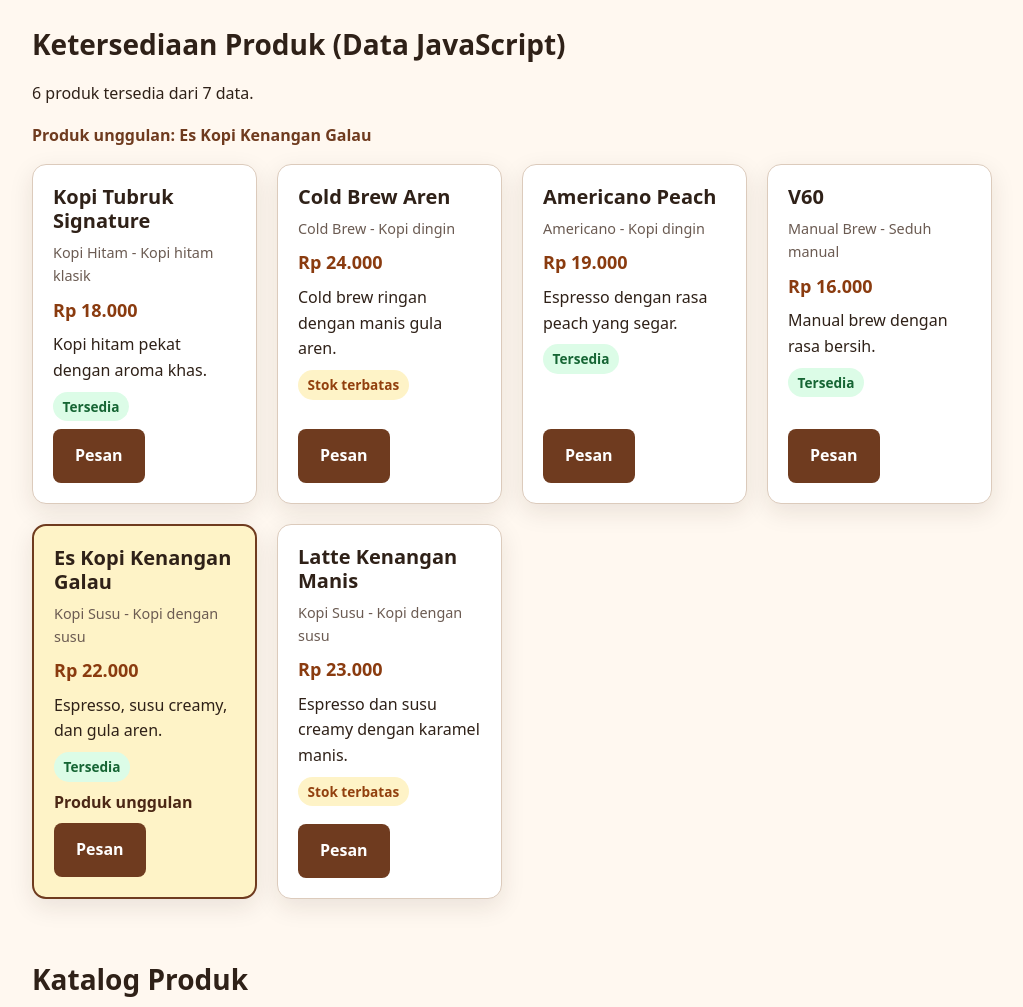
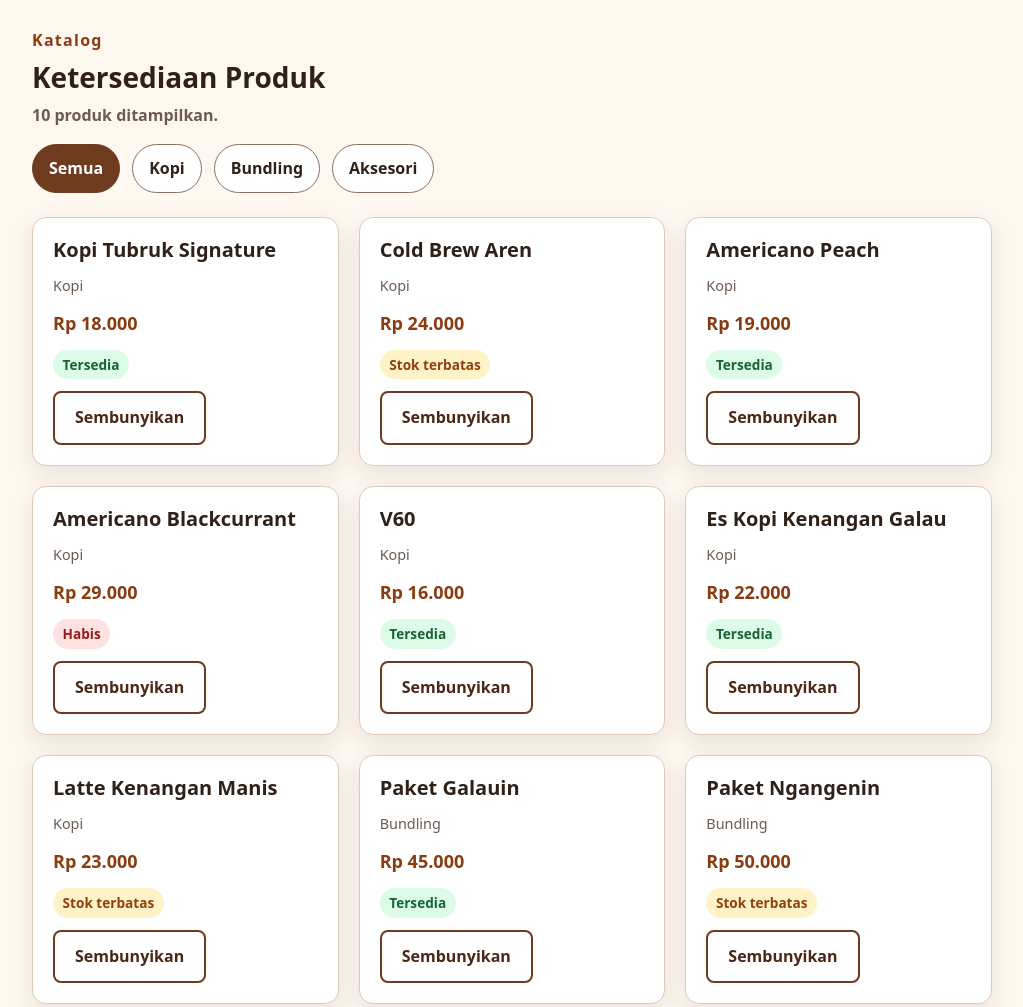
Before and after one commit to andiksamlia-coder/website-umkm, a plain HTML site: page produk.html in a window 1280 px wide. Shown: the part 1900-2907 px from the top of the page, without its empty margins (128-1151 px from the left). Drawn offline with Linux system fonts and the light colour scheme.

Commit message:
feat: add DOM product filter rendering

```diff
--- a/css/style.css
+++ b/css/style.css
@@ -825,3 +825,87 @@ th {
   font-weight: 700;
   color: var(--color-primary, #6f3b1f);
 }
+
+
+
+.section-heading > * {
+  margin: 0 0 var(--space-1);
+}
+
+.produk-status {
+  color: var(--color-muted);
+  font-weight: 700;
+}
+
+.filter-bar {
+  display: flex;
+  flex-wrap: wrap;
+  gap: 0.75rem;
+  margin-block: 1rem 1.5rem;
+}
+
+.filter-button {
+  padding: 0.65rem 1rem;
+  color: var(--color-text);
+  font-weight: 700;
+  cursor: pointer;
+  background: var(--color-surface);
+  border: 1px solid var(--color-border-control);
+  border-radius: 999px;
+}
+
+.filter-button:hover,
+.filter-button:focus-visible {
+  border-color: var(--color-primary);
+}
+
+.filter-button:hover {
+  color: var(--color-text);
+  background: var(--color-accent-soft);
+}
+
+.filter-button.is-active {
+  color: var(--color-on-primary);
+  background: var(--color-primary);
+  border-color: var(--color-primary);
+}
+
+#produk-grid .product-card > * {
+  margin: 0;
+}
+
+#produk-grid .category-note {
+  color: var(--color-muted);
+  font-size: 0.9rem;
+}
+
+#produk-grid .price {
+  color: var(--color-text-accent);
+  font-size: 1.125rem;
+  font-weight: 700;
+}
+
+#produk-grid .stock-badge,
+#produk-grid .ghost-button {
+  align-self: flex-start;
+}
+
+.empty-state {
+  grid-column: 1 / -1;
+  padding: var(--space-3);
+  color: var(--color-muted);
+  background: var(--color-surface);
+  border: 1px dashed var(--color-border-control);
+  border-radius: var(--radius-md);
+}
+
+.ghost-button {
+  color: var(--color-primary-strong);
+  background: var(--color-surface);
+  border-color: var(--color-primary);
+}
+
+.ghost-button:hover {
+  color: var(--color-primary-strong);
+  background: var(--color-accent-soft);
+}
--- a/js/app.js
+++ b/js/app.js
@@ -1,12 +1,12 @@
 "use strict";
 
-console.log("P10 JavaScript aktif");
+console.log("P11 JavaScript aktif");
 
 
 const produkUmkm = [
   {
     nama: "Kopi Tubruk Signature",
-    kategori: "Kopi Hitam",
+    kategori: "Kopi",
     harga: 18000,
     stok: 25,
     unggulan: false,
@@ -14,7 +14,7 @@ const produkUmkm = [
   },
   {
     nama: "Cold Brew Aren",
-    kategori: "Cold Brew",
+    kategori: "Kopi",
     harga: 24000,
     stok: 4,
     unggulan: false,
@@ -22,7 +22,7 @@ const produkUmkm = [
   },
   {
     nama: "Americano Peach",
-    kategori: "Americano",
+    kategori: "Kopi",
     harga: 19000,
     stok: 12,
     unggulan: false,
@@ -30,7 +30,7 @@ const produkUmkm = [
   },
   {
     nama: "Americano Blackcurrant",
-    kategori: "Americano",
+    kategori: "Kopi",
     harga: 29000,
     stok: 0,
     unggulan: false,
@@ -38,7 +38,7 @@ const produkUmkm = [
   },
   {
     nama: "V60",
-    kategori: "Manual Brew",
+    kategori: "Kopi",
     harga: 16000,
     stok: 20,
     unggulan: false,
@@ -46,7 +46,7 @@ const produkUmkm = [
   },
   {
     nama: "Es Kopi Kenangan Galau",
-    kategori: "Kopi Susu",
+    kategori: "Kopi",
     harga: 22000,
     stok: 15,
     unggulan: true,
@@ -54,11 +54,35 @@ const produkUmkm = [
   },
   {
     nama: "Latte Kenangan Manis",
-    kategori: "Kopi Susu",
+    kategori: "Kopi",
     harga: 23000,
     stok: 3,
     unggulan: false,
     deskripsi: "Espresso dan susu creamy dengan karamel manis.",
+  },
+  {
+    nama: "Paket Galauin",
+    kategori: "Bundling",
+    harga: 45000,
+    stok: 10,
+    unggulan: false,
+    deskripsi: "Paket kopi untuk menemani malam yang galau.",
+  },
+  {
+    nama: "Paket Ngangenin",
+    kategori: "Bundling",
+    harga: 50000,
+    stok: 4,
+    unggulan: false,
+    deskripsi: "Paket kopi untuk mengenang momen yang bikin kangen.",
+  },
+  {
+    nama: "Paket Nemenin",
+    kategori: "Bundling",
+    harga: 60000,
+    stok: 0,
+    unggulan: false,
+    deskripsi: "Paket kopi untuk menemani waktu santai bersama.",
   },
 ];
 
@@ -89,74 +113,107 @@ function statusStok(stok) {
 
 function labelKategori(kategori) {
   switch (kategori) {
-    case "Kopi Hitam":
-      return "Kopi hitam klasik";
-    case "Cold Brew":
-    case "Americano":
-      return "Kopi dingin";
-    case "Manual Brew":
-      return "Seduh manual";
-    case "Kopi Susu":
-      return "Kopi dengan susu";
+    case "Kopi":
+      return "Menu kopi";
+    case "Bundling":
+      return "Paket hemat";
     default:
       return "Menu Kopi Kenangan";
   }
 }
 
 
-function buatKartuProduk(produk) {
+const produkGrid = document.querySelector("#produk-grid");
+const produkStatus = document.querySelector("#produk-status");
+const tombolFilter = document.querySelectorAll("[data-filter]");
+
+
+function buatElemenProduk(produk) {
+  const card = document.createElement("article");
+  card.classList.add("product-card");
+
+  const title = document.createElement("h3");
+  title.textContent = produk.nama;
+
+  const category = document.createElement("p");
+  category.classList.add("category-note");
+  category.textContent = produk.kategori;
+
+  const price = document.createElement("p");
+  price.classList.add("price");
+  price.textContent = formatRupiah(produk.harga);
+
+  const stock = document.createElement("span");
   const status = statusStok(produk.stok);
-  const adaStok = produk.stok > 0;
-  const labelAksi = adaStok ? "Pesan" : "Tanya admin";
-  const tautanAksi = adaStok ? "https://wa.me/6281234567890" : "kontak.html";
-  const labelUnggulan = produk.unggulan ? "Produk unggulan" : "";
+  stock.classList.add("stock-badge");
+  if (status.className) {
+    stock.classList.add(status.className);
+  }
+  stock.textContent = status.label;
 
-  return `
-    <article class="js-product-card${produk.unggulan ? " unggulan" : ""}">
-      <h3>${produk.nama}</h3>
-      <p class="kategori">${produk.kategori} - ${labelKategori(produk.kategori)}</p>
-      <p class="price">${formatRupiah(produk.harga)}</p>
-      <p>${produk.deskripsi}</p>
-      <span class="stock-badge ${status.className}">${status.label}</span>
-      <p class="label-unggulan">${labelUnggulan}</p>
-      <a class="button" href="${tautanAksi}" aria-label="${labelAksi} ${produk.nama}">${labelAksi}</a>
-    </article>
-  `;
+  card.append(title, category, price, stock);
+
+
+  const removeButton = document.createElement("button");
+  removeButton.type = "button";
+  removeButton.textContent = "Sembunyikan";
+  removeButton.classList.add("ghost-button");
+
+  removeButton.addEventListener("click", () => {
+    card.remove();
+    produkStatus.textContent = "Satu kartu disembunyikan dari tampilan sementara.";
+  });
+
+  card.append(removeButton);
+
+  return card;
 }
 
 
-function renderProduk() {
-  const grid = document.querySelector("#produk-dinamis");
-  const ringkasan = document.querySelector("#produk-ringkasan");
-  const unggulan = document.querySelector("#produk-unggulan");
+function buatEmptyState(kategori) {
+  const empty = document.createElement("p");
+  empty.classList.add("empty-state");
+  empty.textContent = `Belum ada produk pada kategori ${kategori}.`;
+  return empty;
+}
 
 
-  if (!grid && !ringkasan && !unggulan) {
+function renderProduk(kategoriAktif = "Semua") {
+  if (!produkGrid || !produkStatus) {
+    console.warn("Target render produk tidak ditemukan.");
     return;
   }
 
+  const produkTampil = kategoriAktif === "Semua"
+    ? produkUmkm
+    : produkUmkm.filter((produk) => produk.kategori === kategoriAktif);
 
-  if (!grid || !ringkasan || !unggulan) {
-    console.warn("Target render produk belum lengkap.");
+  produkGrid.replaceChildren();
+
+  if (produkTampil.length === 0) {
+    produkGrid.append(buatEmptyState(kategoriAktif));
+    produkStatus.textContent = "0 produk ditemukan.";
     return;
   }
 
-
-  produkUmkm.forEach((produk) => {
-    console.log("Debug produk:", produk.nama, "stok:", produk.stok);
+  produkTampil.forEach((produk) => {
+    produkGrid.append(buatElemenProduk(produk));
   });
 
-  const produkTersedia = produkUmkm.filter((produk) => produk.stok > 0);
-  const produkUnggulan = produkUmkm.find((produk) => produk.unggulan === true);
-  const markupProduk = produkTersedia.map(buatKartuProduk).join("");
-
-  grid.innerHTML = markupProduk;
-  ringkasan.textContent = `${produkTersedia.length} produk tersedia dari ${produkUmkm.length} data.`;
-  unggulan.textContent = produkUnggulan
-    ? `Produk unggulan: ${produkUnggulan.nama}`
-    : "Belum ada produk unggulan.";
-
-  console.table(produkUmkm);
+  produkStatus.textContent = `${produkTampil.length} produk ditampilkan.`;
 }
 
-document.addEventListener("DOMContentLoaded", renderProduk);
+renderProduk();
+
+
+tombolFilter.forEach((tombol) => {
+  tombol.addEventListener("click", (event) => {
+    const tombolAktif = event.currentTarget;
+    const kategori = tombolAktif.dataset.filter;
+
+    tombolFilter.forEach((item) => item.classList.remove("is-active"));
+    tombolAktif.classList.add("is-active");
+
+    renderProduk(kategori);
+  });
+});
--- a/produk.html
+++ b/produk.html
@@ -134,12 +134,22 @@
             </div>
         </section>
 
-        <section class="products-section" id="stok" aria-labelledby="produk-dinamis-title">
+        <section class="products-section product-section" id="stok" aria-labelledby="produk-title">
             <div class="container">
-                <h2 id="produk-dinamis-title">Ketersediaan Produk (Data JavaScript)</h2>
-                <p id="produk-ringkasan">Data produk akan dimuat melalui JavaScript.</p>
-                <p id="produk-unggulan">Produk unggulan akan ditentukan melalui JavaScript.</p>
-                <div id="produk-dinamis" class="js-product-grid"></div>
+                <div class="section-heading">
+                    <p class="eyebrow">Katalog</p>
+                    <h2 id="produk-title">Ketersediaan Produk</h2>
+                    <p id="produk-status" class="produk-status">Produk belum dimuat.</p>
+                </div>
+
+                <div class="filter-bar" role="group" aria-label="Filter kategori produk">
+                    <button type="button" class="filter-button is-active" data-filter="Semua">Semua</button>
+                    <button type="button" class="filter-button" data-filter="Kopi">Kopi</button>
+                    <button type="button" class="filter-button" data-filter="Bundling">Bundling</button>
+                    <button type="button" class="filter-button" data-filter="Aksesori">Aksesori</button>
+                </div>
+
+                <div id="produk-grid" class="product-grid" aria-live="polite"></div>
             </div>
         </section>
 
```
